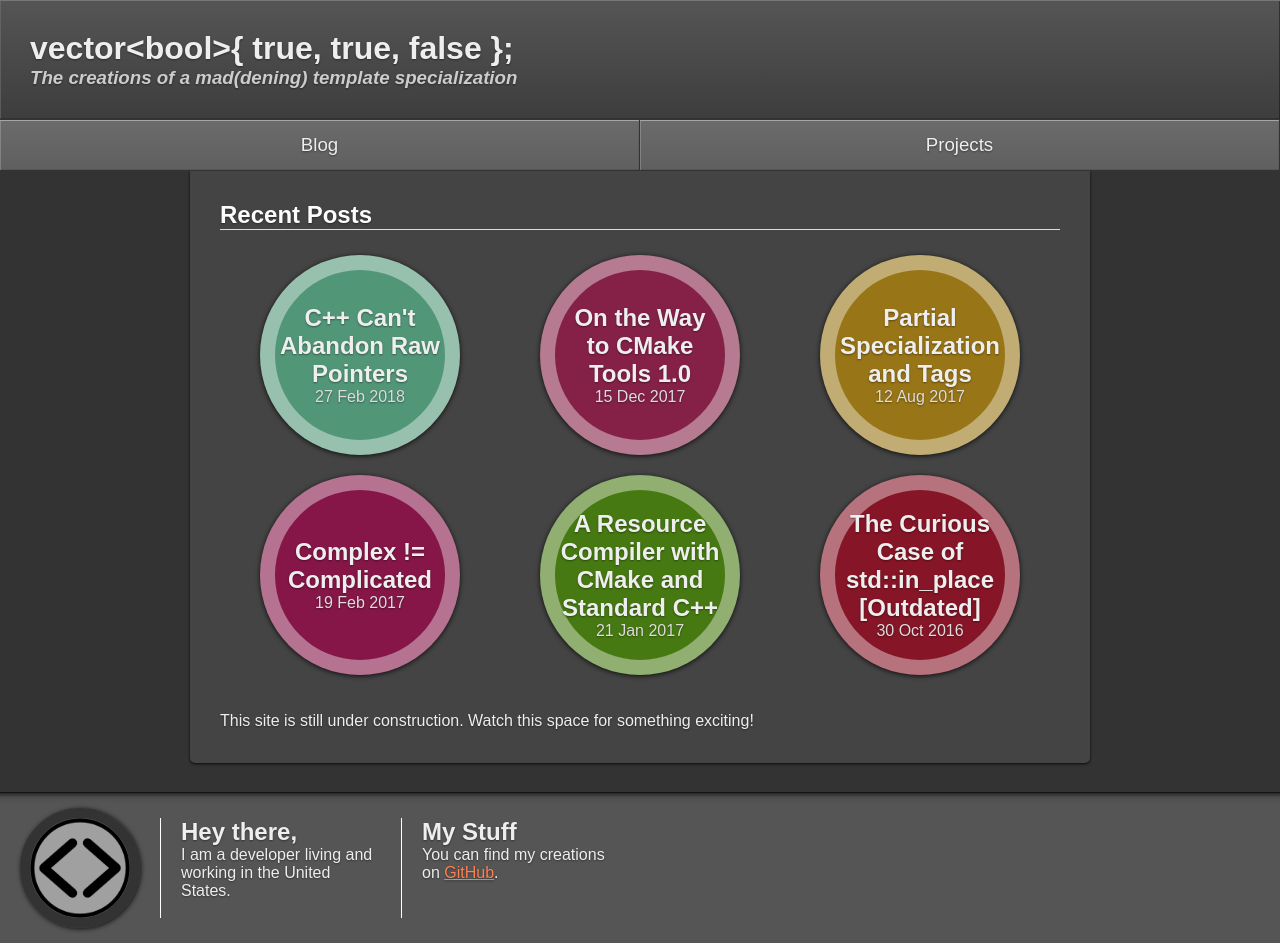
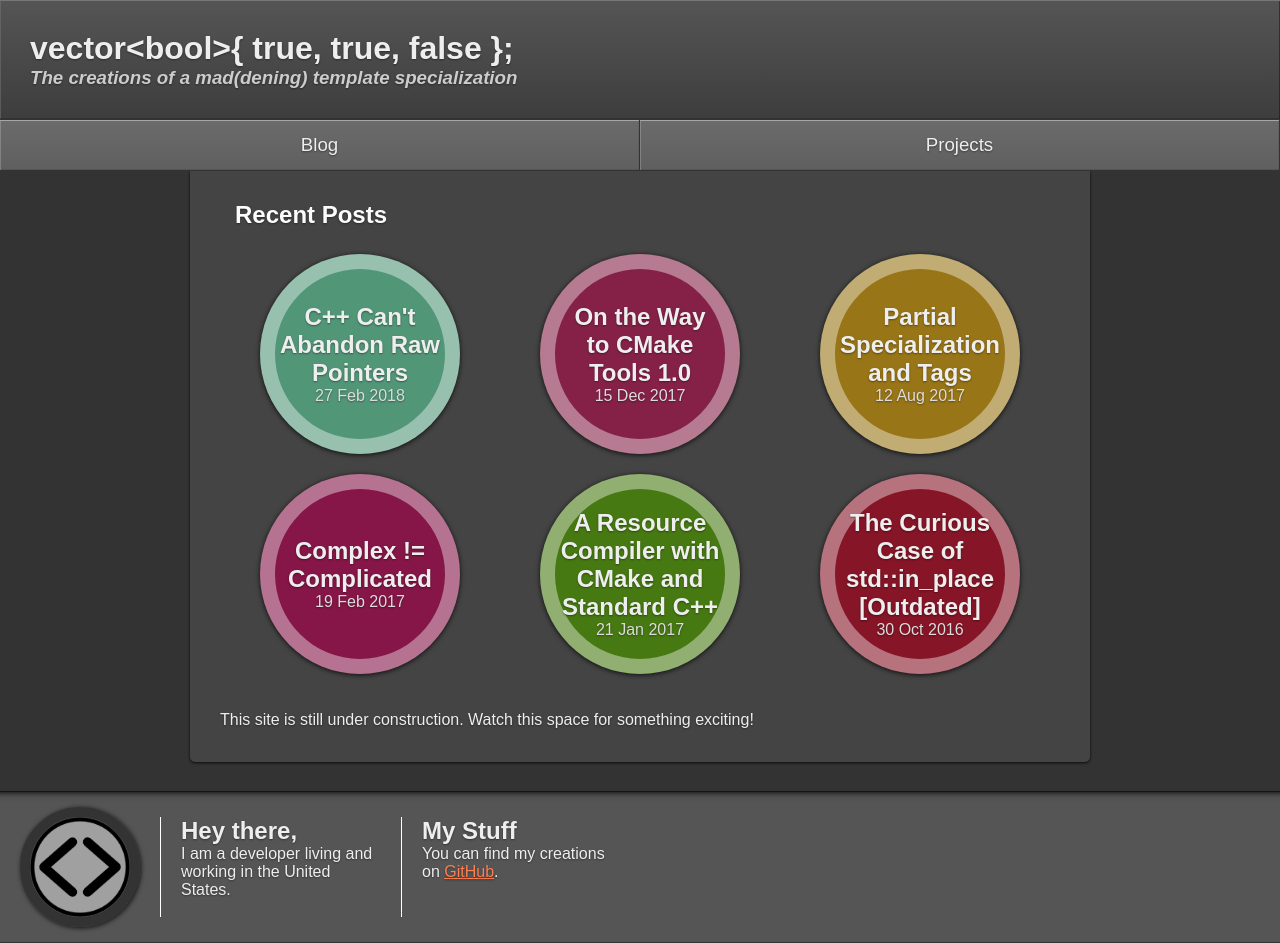
Before and after one commit to vector-of-bool/vector-of-bool.github.io, a Jekyll site: the page built from index.html, in a window 1280 px wide. Built offline with Jekyll 4.4.1, drawn with Linux system fonts in a browser that asks for light colours.

Commit message:
Tweak heading style to make heading differences more obvious

```diff
--- a/_includes/inline-styles.css
+++ b/_includes/inline-styles.css
@@ -235,16 +235,18 @@ vb-content [content] {
   text-align: justify;
 }
 
-vb-content h1,
+vb-content h1:not(.post-title),
 vb-content h2,
 vb-content h3,
 vb-content h4,
-vb-content h5 {
+vb-content h5,
+vb-content h6 {
   text-align: initial;
+  margin-left: 15px;
 }
 
 vb-content h1 {
-  font-size: 30px;
+  font-size: 35px;
 }
 
 vb-content div[content]:not(.override-img-styles) img {
@@ -379,12 +381,10 @@ div.page-container h1,
 div.page-container h2,
 div.page-container h3 {
   color: #fcfcfc;
-  border-bottom: 1px solid #ddd;
   margin-bottom: 15px;
 }
 
 
-div.page-container h1:not(:first-child),
 div.page-container h2:not(:first-child),
 div.page-container h3:not(:first-child) {
   margin-top: 40px;
@@ -392,6 +392,12 @@ div.page-container h3:not(:first-child) {
 
 div.page-container p {
   margin-top: 24px;
+}
+
+div.post-content h1 {
+  font-style: italic;
+  margin-left: 30px;
+  margin-top: 45px;
 }
 
 .post-meta {
```
Also changed, not shown: _posts/2017-01-21-cmrc.md (+3 -3 lines).
